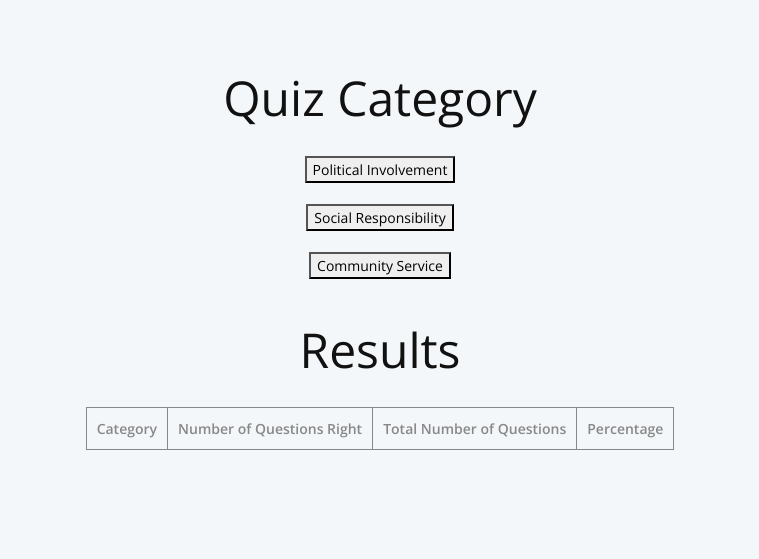
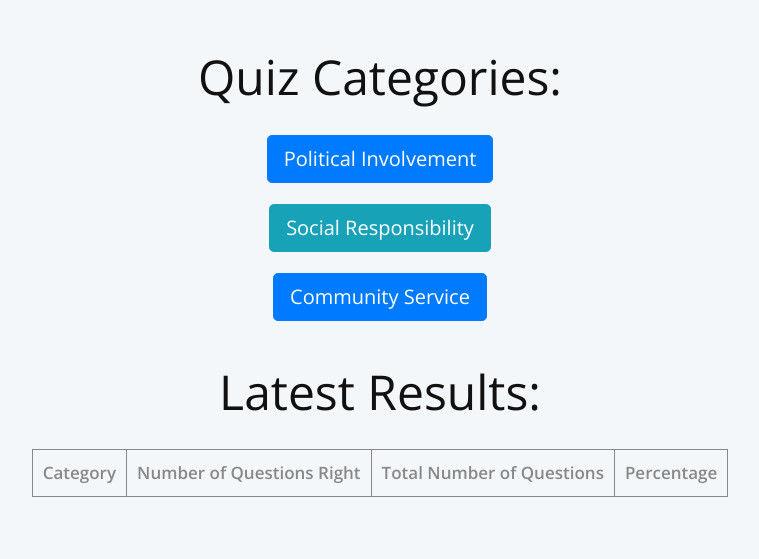
Before and after one commit to bnf239/CivicCit, a Django app: page /quizhome in a window 1280 px wide. Shown: the part 123-682 px from the top of the page, without its empty margins (260-1019 px from the left). Run offline with Django 3.2, Linux system fonts and the light colour scheme; lists and menus that the app fills with data are empty; some libraries are stand-ins or nearby versions.

Commit message:
changed UI of quiz buttons and fixed ordering display of quiz results

```diff
--- a/apps/quiz/views.py
+++ b/apps/quiz/views.py
@@ -89,7 +89,7 @@ def quiz_view(request):
         p.save()
         p.percent = (numCorrect / p.totalQuestions) * 100
         p.save()
-        results = list(QuizCategoryModel.objects.all().filter(user_id=request.user.id))
+        results = list(QuizCategoryModel.objects.all().filter(user_id=request.user.id).order_by('id'))
     if "Submit Social" in request.POST:
         numCorrect = 0
         form = SQuizForm(request.POST)
@@ -135,7 +135,7 @@ def quiz_view(request):
         s.save()
         s.percent = (numCorrect / s.totalQuestions) * 100
         s.save()
-        results = list(QuizCategoryModel.objects.all().filter(user_id=request.user.id))
+        results = list(QuizCategoryModel.objects.all().filter(user_id=request.user.id).order_by('id'))
     if "Submit Community" in request.POST:
         numCorrect = 0
         form = CQuizForm(request.POST)
@@ -181,8 +181,7 @@ def quiz_view(request):
         c.save()
         c.percent = (numCorrect / c.totalQuestions) * 100
         c.save()
-        results = list(QuizCategoryModel.objects.all().filter(user_id=request.user.id))
-
+        results = list(QuizCategoryModel.objects.all().filter(user_id=request.user.id).order_by('id'))
     context = {"results" : results}
     return render(request, "quiz/quiz.html", context)
 
--- a/apps/templates/quiz/quiz.html
+++ b/apps/templates/quiz/quiz.html
@@ -13,16 +13,15 @@
 <center>
 
     <br>
-    <br>
 
-<h1>Quiz Category</h1>
+<h1>Quiz Categories:</h1>
 
     <br>
 
 <!-- Political Involvement -->
 <form method="POST", action="/political_involvement/">
     {% csrf_token %}
-    <button type="submit">Political Involvement</button>
+    <button class="btn btn-primary btn-lg">Political Involvement</button>
 </form>
 
 <br>
@@ -30,7 +29,7 @@
 <!-- social responsibility -->
 <form method="POST", action="/social_responsibility/">
     {% csrf_token %}
-    <button type="submit">Social Responsibility</button>
+    <button class="btn btn-info btn-lg">Social Responsibility</button>
 </form>
 
 <br>
@@ -38,7 +37,7 @@
 <!--  advocacy & education -->
 <form method="POST", action="/community_service/">
     {% csrf_token %}
-    <button type="submit">Community Service</button>
+    <button  class="btn btn-primary btn-lg">Community Service</button>
 </form>
 
 <br>
@@ -46,10 +45,10 @@
 
 <form method="POST", action="/quizhome/">
     {% csrf_token %}
-    <h1>Results</h1>
+    <h1>Latest Results:</h1>
     <br>
 
-    <table style=" border: 1px solid;">
+    <table style=" border: 1px solid;text-align: center;font-size: 17px">
         <tr style=" border: 1px solid;padding: 20px;">
           <th style=" border: 1px solid;padding: 10px;">Category</th>
           <th style=" border: 1px solid;padding: 10px;">Number of Questions Right</th>
@@ -59,7 +58,7 @@
         {% for data in results %}
         <tr style=" border: 1px solid;padding: 20px;">
 
-            {% if data.category == 'P' %}
+            {% if data.category == 'P'%}
             <th style=" border: 1px solid;padding: 10px;">Political Involvement</th>
             {% endif %}
             {% if data.category == 'S' %}
@@ -83,6 +82,10 @@
         {% endfor %}
       </table>
 
+    <br>
+    <br>
+    <br>
+
 </form>
 
 </center>
--- a/apps/templates/quiz/quiz1.html
+++ b/apps/templates/quiz/quiz1.html
@@ -11,7 +11,6 @@
 <center>
 
     <br>
-    <br>
 
 <h1>Political Involvement Quiz</h1>
 
@@ -24,11 +23,6 @@
     <br>
     <br>
     <br>
-    <br>
-    <br>
-    <br>
-    <br>
-    <br>
 </form>
 
 </center>
--- a/apps/templates/quiz/quiz2.html
+++ b/apps/templates/quiz/quiz2.html
@@ -11,7 +11,6 @@
 <center>
 
     <br>
-    <br>
 
 <h1>Social Responsibility Quiz</h1>
 
@@ -24,11 +23,6 @@
     <br>
     <br>
     <br>
-    <br>
-    <br>
-    <br>
-    <br>
-    <br>
 </form>
 
 </center>
--- a/apps/templates/quiz/quiz3.html
+++ b/apps/templates/quiz/quiz3.html
@@ -11,7 +11,6 @@
 <center>
 
     <br>
-    <br>
 
 <h1>Community Service Quiz</h1>
 
@@ -24,11 +23,6 @@
     <br>
     <br>
     <br>
-    <br>
-    <br>
-    <br>
-    <br>
-    <br>
 </form>
 
 </center>
```
